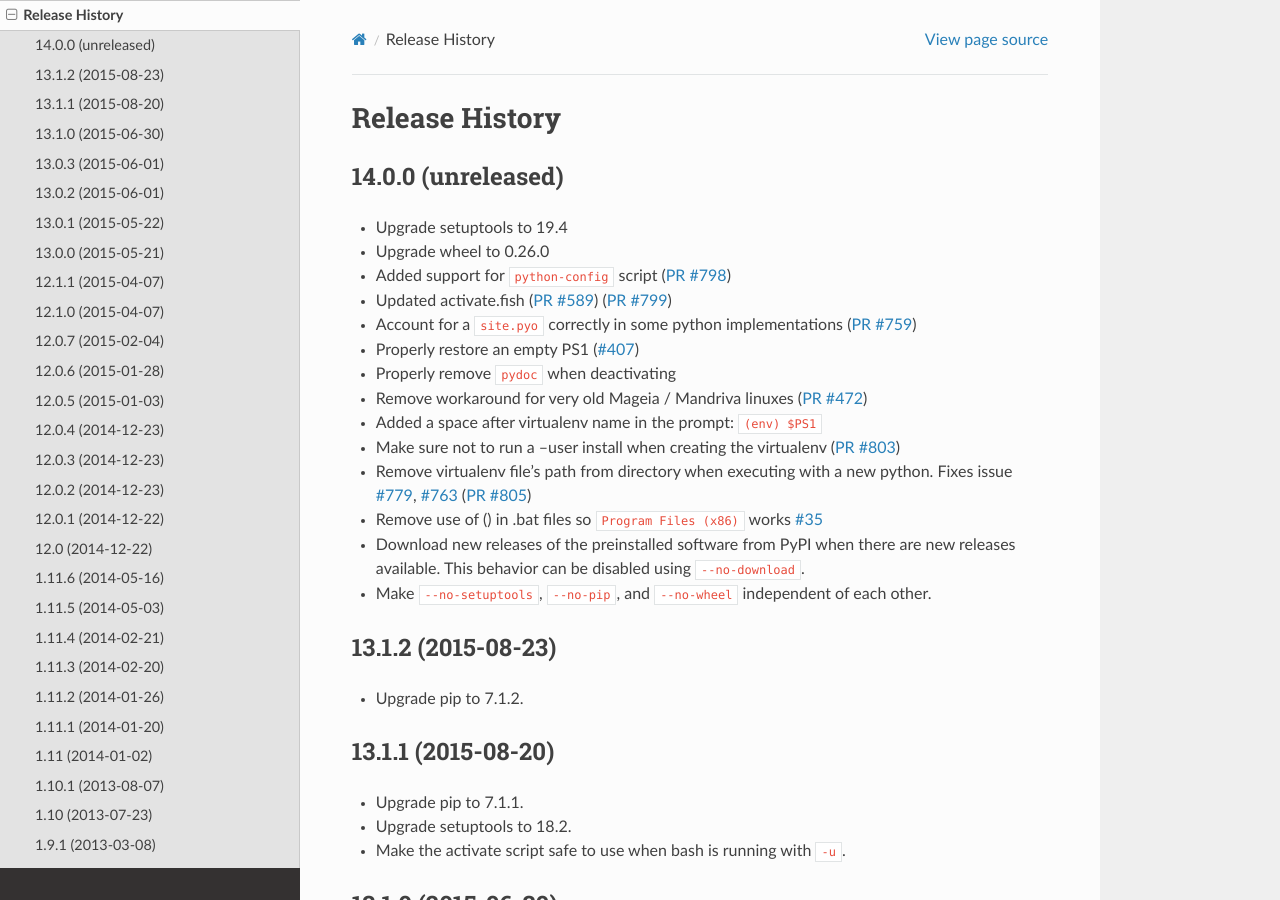
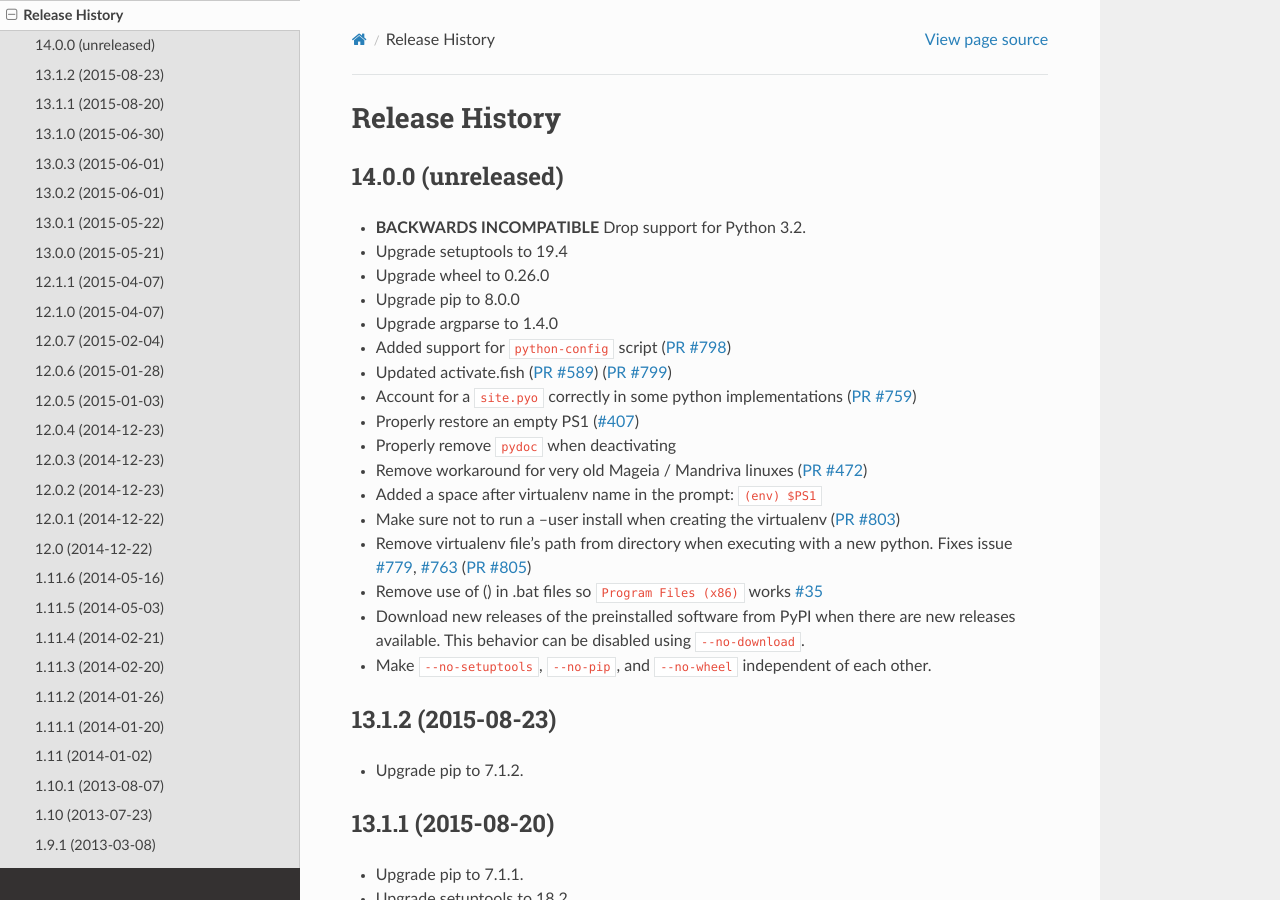
Before and after one commit to pypa/virtualenv, a Sphinx documentation site: the page built from docs/changes.rst, in a window 1280 px wide and 900 px high. Built offline with Sphinx 7.4.7 and the Read the Docs theme 2.0.0, drawn with Linux system fonts in a browser that asks for light colours.

Commit message:
Upgrade pip to 8.0.0 and argparse to 1.4.0

```diff
--- a/docs/changes.rst
+++ b/docs/changes.rst
@@ -4,9 +4,15 @@
 14.0.0 (unreleased)
 -------------------
 
+* **BACKWARDS INCOMPATIBLE** Drop support for Python 3.2.
+
 * Upgrade setuptools to 19.4
 
 * Upgrade wheel to 0.26.0
+
+* Upgrade pip to 8.0.0
+
+* Upgrade argparse to 1.4.0
 
 * Added support for ``python-config`` script (:pull:`798`)
 
```
Also changed, not shown: .travis.yml, 4 other files.
